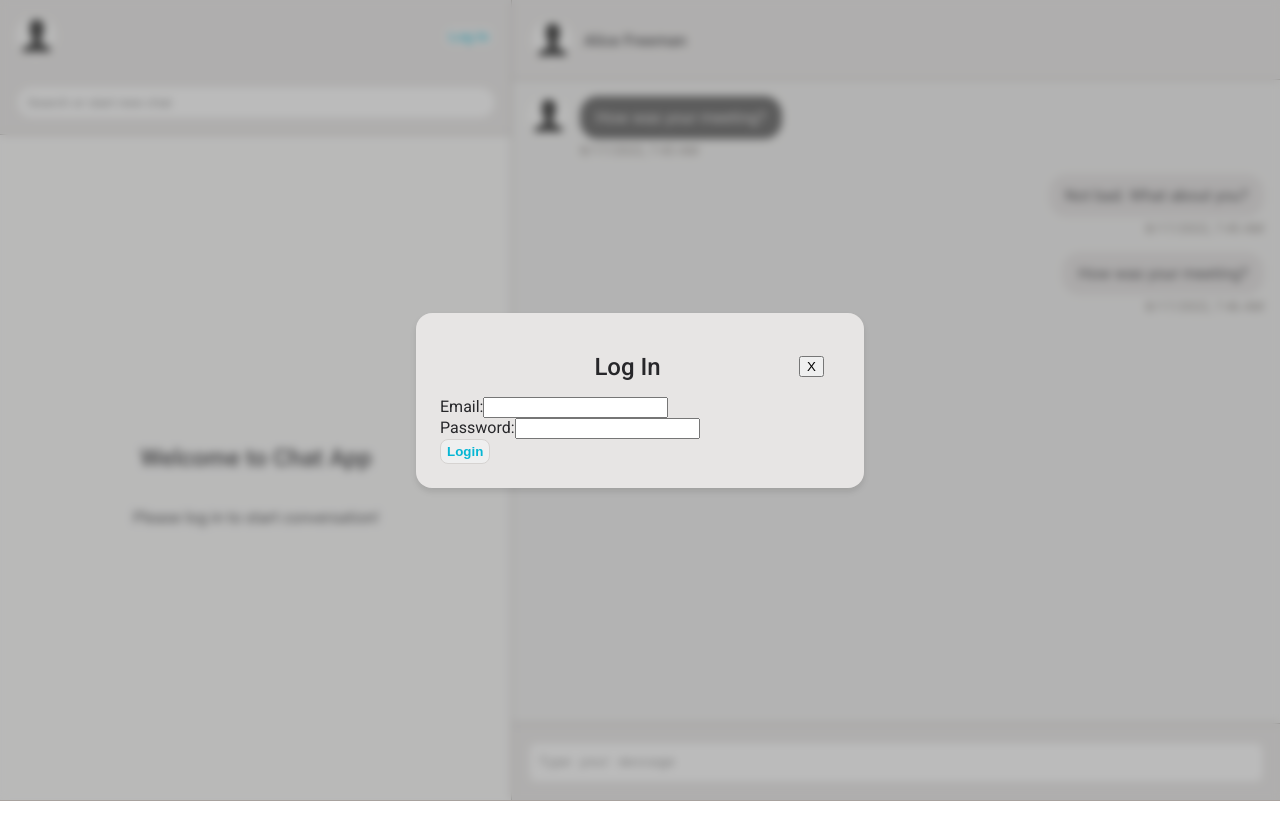
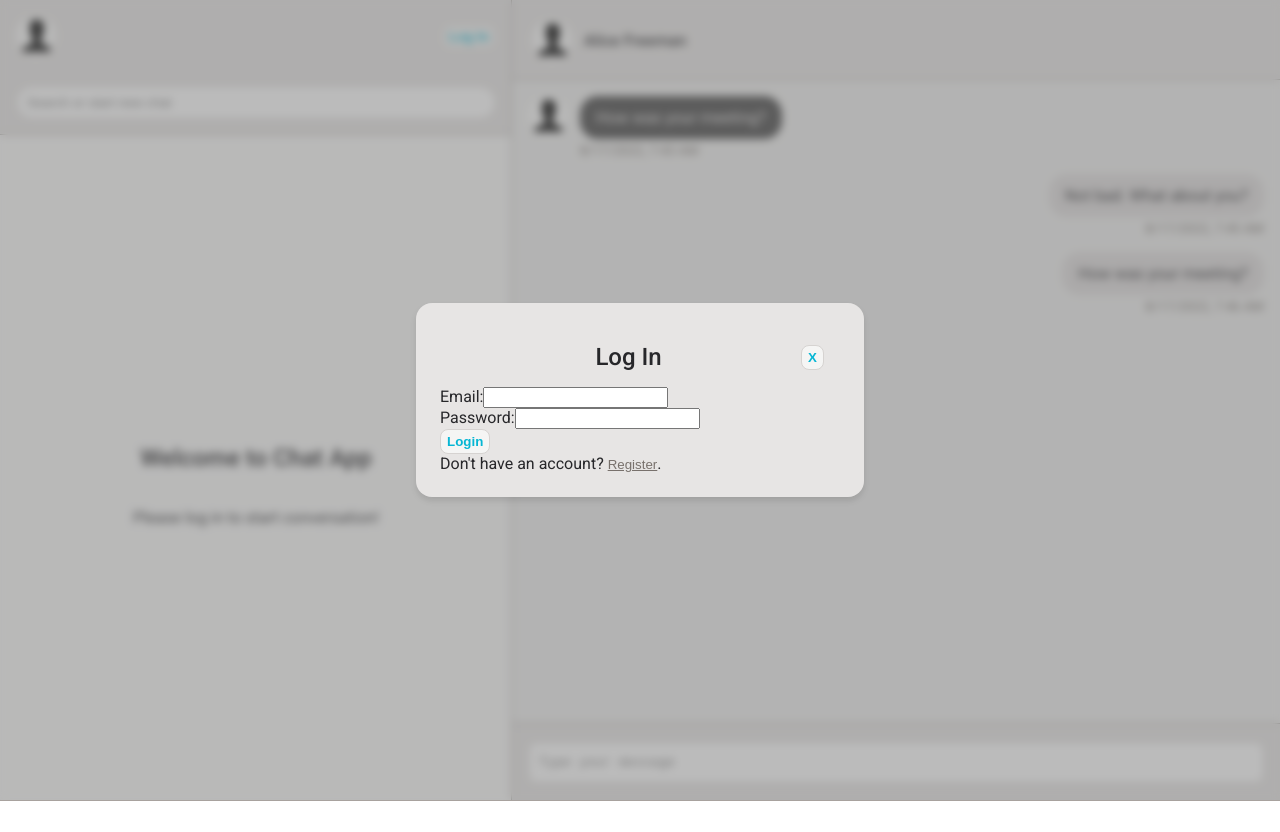
Before and after one commit to RadiALo/js-reenbit-chat, a React (Create React App) app in the folder frontend/: page / in a window 1280 px wide. Both pictures are taken after a click on the button "Log In". Built offline with nearby package versions, Linux system fonts and the light colour scheme.

Commit message:
register dialog

```diff
--- a/frontend/src/App.tsx
+++ b/frontend/src/App.tsx
@@ -3,75 +3,79 @@ import "./App.css";
 import ChatMessage from "./components/ChatMessage";
 import Dialog from "./components/Dialog";
 import LoginForm from "./forms/LoginForm";
+import RegisterForm from "./forms/RegisterForm";
 import ChatsList from "./components/ChatsList";
 
 const App: React.FC = () => {
   const apiUrl = process.env.REACT_APP_API_URL;
 
-  const [token, setToken] = useState<string | null>(localStorage.getItem('token'));
+  const [token, setToken] = useState<string | null>(
+    localStorage.getItem("token")
+  );
   const [loginDialogOpen, setLoginDialogOpen] = React.useState(false);
+  const [registerDialogOpen, setRegisterDialogOpen] = React.useState(false);
 
-  const [name, setName] = useState<string>('');
+  const [name, setName] = useState<string>("");
 
   useEffect(() => {
     const fetchUserData = async () => {
       try {
         const response = await fetch(`${apiUrl}/users/me`, {
-          method: 'GET',
+          method: "GET",
           headers: {
-            'Content-Type': 'application/json',
-            'Authorization': `Bearer ${token}`
-          }
+            "Content-Type": "application/json",
+            Authorization: `Bearer ${token}`,
+          },
         });
 
         if (response.ok) {
           const userData = await response.json();
           setName(userData.name);
         } else {
-          console.error('Failed to fetch user data');
+          console.error("Failed to fetch user data");
         }
       } catch (error) {
-        console.error('Error fetching user data:', error);
+        console.error("Error fetching user data:", error);
       }
     };
 
     if (token) {
       fetchUserData();
     } else {
-      setName('');
+      setName("");
     }
   }, [token]);
 
-
   return (
-    <div>
+    <>
       <div className="main-grid">
         <div className="profile">
           <div className="profile--header">
             <img className="user-icon" src="/user-icon.png" alt="User icon" />
             <div className="profile--name">{name}</div>
 
-            {
-              token ? (
+            {token ? (
               <button
                 className="button"
                 onClick={() => {
-                    localStorage.removeItem('token');
-                    localStorage.removeItem('expireDate');
-                    localStorage.removeItem('userId');
+                  localStorage.removeItem("token");
+                  localStorage.removeItem("expireDate");
+                  localStorage.removeItem("userId");
                   setToken(null);
                 }}
-                >Log Out</button>
+              >
+                Log Out
+              </button>
             ) : (
               <button
                 className="button"
                 onClick={() => {
                   setLoginDialogOpen(true);
                 }}
-                >Log In</button>
-              )
-            }
-
+              >
+                Log In
+              </button>
+            )}
           </div>
 
           <div className="profile--search">
@@ -84,16 +88,14 @@ const App: React.FC = () => {
         </div>
 
         <div className="chats">
-          {
-            token ? (
+          {token ? (
             <ChatsList />
           ) : (
             <div className="chats--not-logged-in">
               <h2>Welcome to Chat App</h2>
               <p>Please log in to start conversation!</p>
             </div>
-            )
-          }
+          )}
         </div>
 
         <div className="chat-header">
@@ -129,15 +131,59 @@ const App: React.FC = () => {
         </div>
       </div>
 
-      <div>
-        <Dialog title="Log In" isOpen={loginDialogOpen} onClose={() => {setLoginDialogOpen(false);}}>
-          <LoginForm onLoginSuccess={(token) => {
+      <Dialog
+        title="Log In"
+        isOpen={loginDialogOpen}
+        onClose={() => {
+          setLoginDialogOpen(false);
+        }}
+      >
+        <LoginForm
+          onLoginSuccess={(token) => {
             setLoginDialogOpen(false);
             setToken(token);
-          }}/>
+          }}
+        />
+
+        <div>
+          Don't have an account?{" "}
+          <button
+            className="link"
+            onClick={() => {
+              setLoginDialogOpen(false);
+              setRegisterDialogOpen(true);
+            }}
+          >
+            Register
+          </button>
+          .
+        </div>
       </Dialog>
+
+      <Dialog
+        title="Register"
+        isOpen={registerDialogOpen}
+        onClose={() => {
+          setRegisterDialogOpen(false);
+        }}
+      >
+        <RegisterForm />
+
+        <div>
+          Have an account?{" "}
+          <button
+            className="link"
+            onClick={() => {
+              setRegisterDialogOpen(false);
+              setLoginDialogOpen(true);
+            }}
+          >
+            Login
+          </button>
+          .
         </div>
-    </div>
+      </Dialog>
+    </>
   );
 };
 
--- a/frontend/src/components/Dialog.tsx
+++ b/frontend/src/components/Dialog.tsx
@@ -21,7 +21,7 @@ const Dialog: React.FC<DialogProps> = ({ title, children, isOpen, onClose }) =>
         <div className="dialog--header">
           <h2 className="dialog--title">{title}</h2>
 
-          <button onClick={onClose}>X</button>
+          <button className="button" onClick={onClose}>X</button>
         </div>
         { children }
       </div>
--- a/frontend/src/forms/RegisterForm.tsx
+++ b/frontend/src/forms/RegisterForm.tsx
@@ -66,7 +66,7 @@ const RegisterForm: React.FC = () => {
         {errors.name && <p>{errors.name.message}</p>}
       </div>
 
-      <button type="submit">Register</button>
+      <button className="button" type="submit">Register</button>
     </form>
   )
 };
--- a/frontend/src/index.css
+++ b/frontend/src/index.css
@@ -12,6 +12,8 @@
   --message-background-color: #dfdcdc; /* Stone 250 */
   --message-background-color-sender: #404040; /* Stone 800 */
   --message-text-color-sender: #e7e5e4; /* Stone 200 */
+  --button-background-color: #f5f5f4; /* Stone 100 */
+  --button-hover-background-color: #efefee; /* Stone 200 */
 
   font-family: 'Roboto', sans-serif;
   color: var(--text-color);
@@ -211,10 +213,15 @@
 
 .button {
   color: var(--acent-text-color);
+  background-color: var(--button-background-color);
   font-weight: 600;
   padding: 4px 6px;
   border-radius: 8px;
   border: 1px solid var(--light-border-color);
+}
+
+.button:hover {
+  background-color: var(--button-hover-background-color);
 }
 
 .user-icon {
@@ -262,3 +269,12 @@
   box-shadow: 0 4px 6px rgba(0, 0, 0, 0.1);
   outline: none;
 }
+
+.link {
+  background: none;
+  border: none;
+  color: var(--light-text-color);
+  text-decoration: underline;
+  cursor: pointer;
+  padding: 0;
+}
```
Lines whose indentation alone changed are shown as unchanged.
